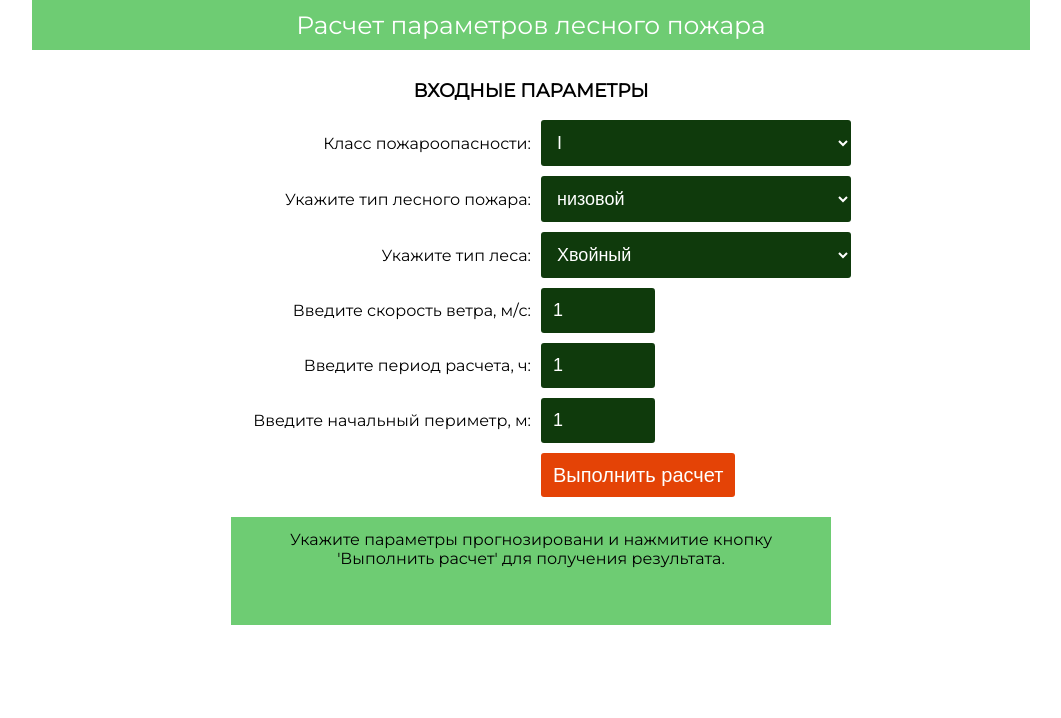
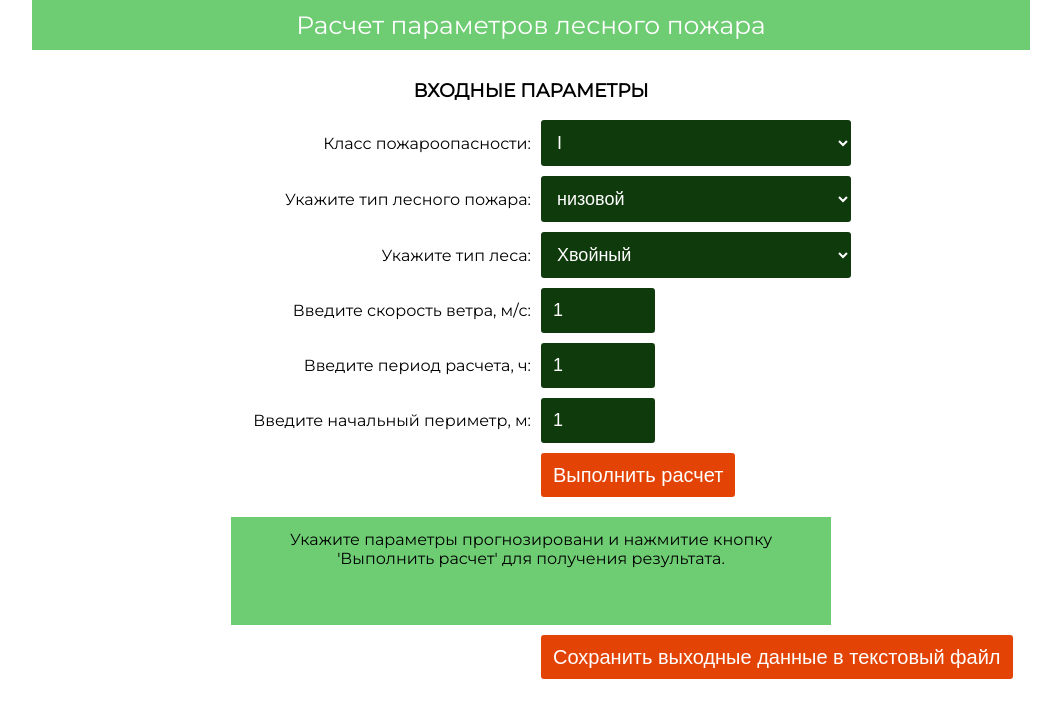
Before and after one commit to froleod/Emergency, a plain HTML site: page forest.html in a window 1280 px wide. Shown: the whole page, without its empty margins (109-1170 px from the left). Drawn offline with Linux system fonts and the light colour scheme.

Commit message:
Add files via upload

```diff
--- a/forest.html
+++ b/forest.html
@@ -70,7 +70,7 @@
 		</div>
 	</div>
 </div>
-<table class="tblvyh w600 layer1 colorfon">
+<table class="tblvyh w600 layer1 colorfon" id="copytext">
 	<tr>
 		<td id="TitleResult">
 			Укажите параметры прогнозировани и нажмитие кнопку 'Выполнить расчет' для получения результата.
@@ -132,5 +132,10 @@
 		</td>
 	</tr>
 </table>
+<div class="form-row">
+	<label for="Vv">&nbsp;</label>
+	<div class="form-row_input">
+		<button class="button buttonR" onclick="downloadText()">Сохранить выходные данные в текстовый файл</button>
+	</div>
 </body>
 </html>
```
Also changed, not shown: ahov.html (+2 -2 lines).
